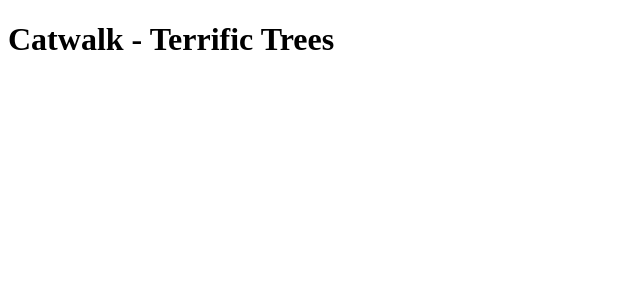
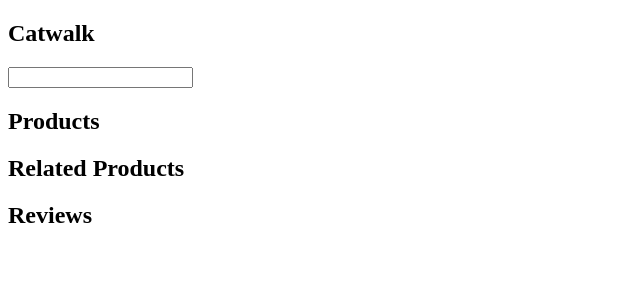
Before and after one commit to bhattibytes/Catwalk, a React app: page / in a window 1280 px wide. Shown: the top 300 px of the page, without its empty margins (0-640 px from the left). Built offline with nearby package versions, Linux system fonts and the light colour scheme; the HTML template or start-up script is replaced by a standard one.

Commit message:
Established components for each widget

```diff
--- /dev/null
+++ b/client/src/components/App.js
@@ -0,0 +1,26 @@
+import React from 'react';
+import Products from './Products/Products.js';
+import Related from './Related/Related.js';
+import Reviews from './Reviews/Reviews.js';
+
+class App extends React.Component {
+  constructor() {
+    super();
+    this.state = {};
+  }
+  render() {
+    return(
+      <div>
+        <nav>
+          <h1>Catwalk</h1>
+          <input type = "search" />
+        </nav>
+        <Products />
+        <Related />
+        <Reviews />
+      </div>
+    );
+  }
+};
+
+export default App;
--- /dev/null
+++ b/client/src/components/Products/Products.js
@@ -0,0 +1,17 @@
+import React from 'react';
+
+class Products extends React.Component {
+  constructor() {
+    super();
+    this.state = {};
+  }
+  render() {
+    return(
+      <div>
+        <h2>Products</h2>
+      </div>
+    );
+  }
+};
+
+export default Products;
--- /dev/null
+++ b/client/src/components/Related/Related.js
@@ -0,0 +1,17 @@
+import React from 'react';
+
+class Related extends React.Component {
+  constructor() {
+    super();
+    this.state = {};
+  }
+  render() {
+    return(
+      <div>
+        <h2>Related Products</h2>
+      </div>
+    );
+  }
+};
+
+export default Related;
--- /dev/null
+++ b/client/src/components/Reviews/Reviews.js
@@ -0,0 +1,18 @@
+import React from 'react';
+
+class Reviews extends React.Component {
+  constructor() {
+    super();
+    this.state = {};
+  }
+
+  render() {
+    return(
+      <div>
+        <h2>Reviews</h2>
+      </div>
+    );
+  }
+};
+
+export default Reviews;
--- a/client/src/index.js
+++ b/client/src/index.js
@@ -1,10 +1,5 @@
 import React from 'react';
 import ReactDOM from 'react-dom';
-
-const App = () => (
-  <div>
-    <h1>Catwalk - Terrific Trees</h1>
-  </div>
-);
+import App from './components/App';
 
 ReactDOM.render(<App />, document.getElementById('app'));
```
